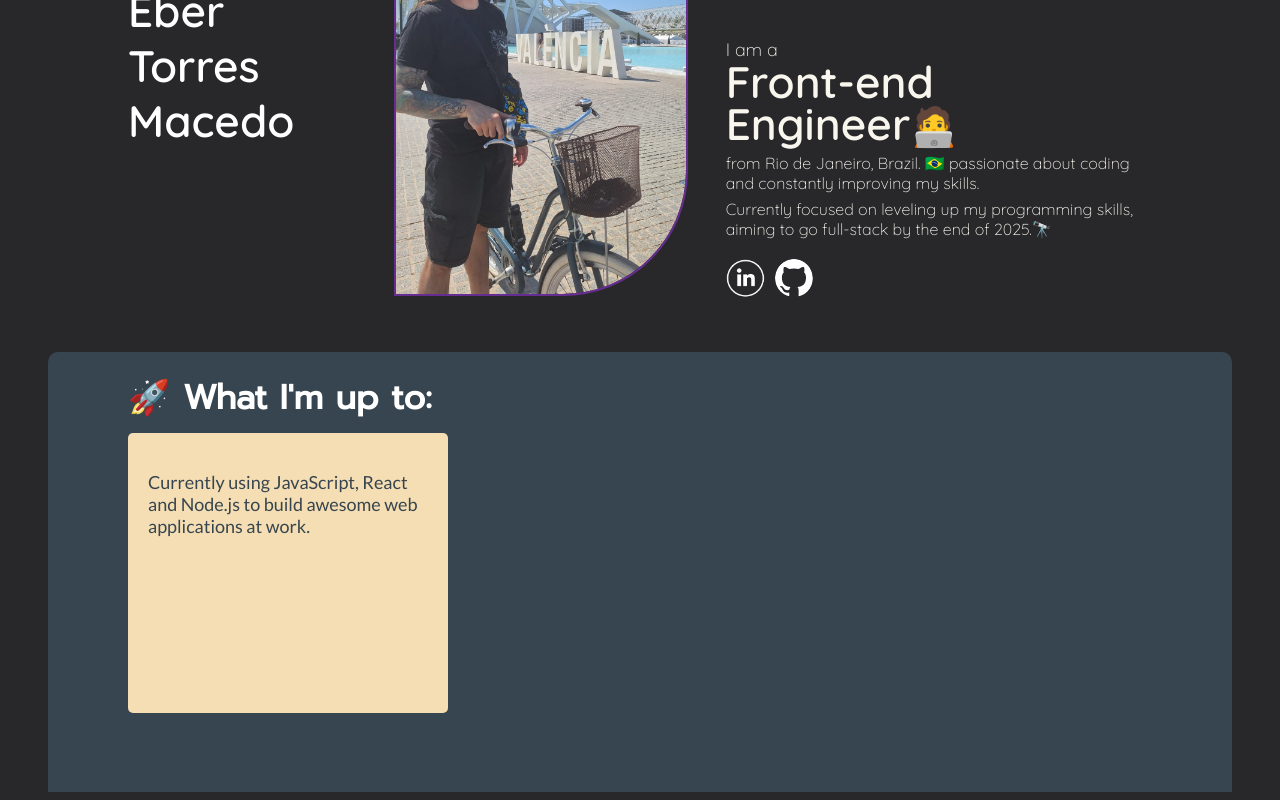
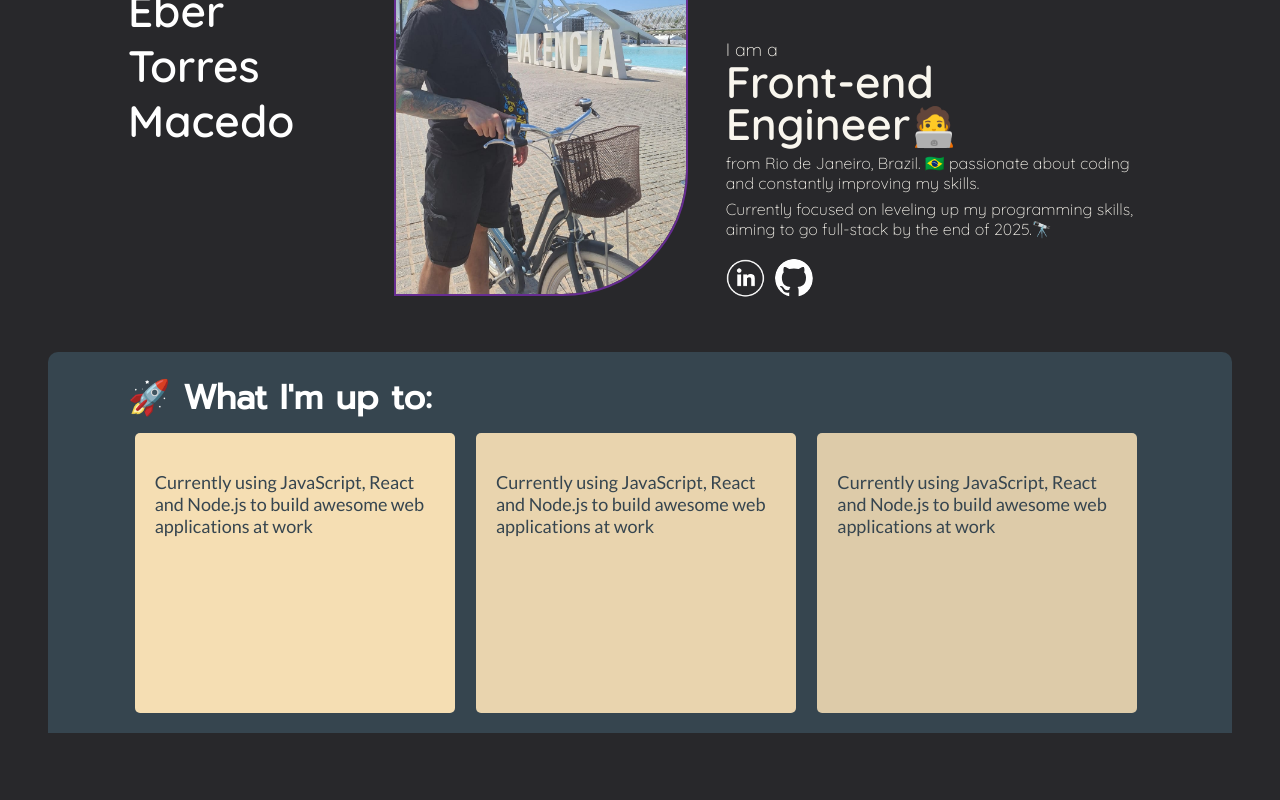
Before and after one commit to ebertm777/epic-profile-site, a Next.js app: page / in a window 1280 px wide. Shown: the part 288-1088 px from the top of the page. After the commit the page ends 1029 px from the top, so only its background shows below. Built offline with nearby package versions, Linux system fonts and the light colour scheme.

Commit message:
added dynamic card gen

```diff
--- a/app/Components/Stack/Stack.jsx
+++ b/app/Components/Stack/Stack.jsx
@@ -1,17 +1,14 @@
 "use client";
 import * as S from "./styles";
+
+const createCards = require("../../Functions/Functions.js");
+const { generateCard } = createCards;
 
 export default function Stack() {
   return (
     <S.Container>
       <S.Title>🚀 What I'm up to:</S.Title>
-      <S.Card>
-      <S.Description>
-        Currently using JavaScript, React and Node.js to build awesome web
-        applications at work.
-      </S.Description>
-      </S.Card>
-      <S.Description></S.Description>
+      <S.CardGroup>{generateCard(3)}</S.CardGroup>
     </S.Container>
   );
 }
--- a/app/Components/Stack/styles.js
+++ b/app/Components/Stack/styles.js
@@ -4,7 +4,6 @@ export const Container = styled.div`
   width: 100%;
   display: flex;
   max-width: 1040px;
-  height: 400px;
   margin-top: 50px;
   background-color: #36454f;
   border-top-left-radius: 10px;
@@ -22,6 +21,19 @@ export const CardGroup = styled.div`
   display: flex;
   flex-direction: row;
   width: 100%;
+  justify-content: space-around;
+
+  #card-0 {
+    background-color: #f5deb3;
+  }
+
+  #card-1 {
+    background-color: #e9d4ae;
+  }
+
+  #card-2 {
+    background-color: #ddcba9;
+  }
 `;
 
 export const Card = styled.div`
@@ -30,9 +42,10 @@ export const Card = styled.div`
   display: flex;
   flex-direction: column;
   border-radius: 5px;
-  background-color: #F5DEB3;
+
   padding: 20px;
   margin-top: 10px;
+  margin-right: 8px;
 `;
 
 export const Title = styled.h1`
--- a/app/Constants/SiteData.js
+++ b/app/Constants/SiteData.js
@@ -1,5 +1,3 @@
-import * as S from "../Main/styles";
-
 export const menuData = [
   { href: "#", name: "Contact" },
   { href: "#", name: "Projects" },
@@ -9,3 +7,9 @@ export const menuData = [
 
 export const linkedinLink = "https://www.linkedin.com/in/ebermacedo/";
 export const githubLink = "https://github.com/ebertm777";
+
+export const cardData = [
+  "Currently using JavaScript, React and Node.js to build awesome web applications at work",
+  "Currently using JavaScript, React and Node.js to build awesome web applications at work",
+  "Currently using JavaScript, React and Node.js to build awesome web applications at work",
+];
--- a/app/Functions/Functions.js
+++ b/app/Functions/Functions.js
@@ -1,10 +1,19 @@
-function goToMyGithub() {
-  window.location.href = "https://github.com/ebertm777";
+import { Card } from "../Components/Stack/styles";
+import { Description } from "../Components/Stack/styles";
+import { cardData } from "../Constants/SiteData";
+
+function generateCard(card) {
+  let cards = [];
+  for (let i = 0; i < card; i++) {
+    cards.push(
+      <Card key={i} id={`card-${i}`}>
+        <Description>
+          {cardData[i]}
+        </Description>
+      </Card>
+    );
+  }
+  return cards;
 }
 
-function goToMyLinkedin() {
-  window.location.href = "https://www.linkedin.com/in/ebermacedo";
-}
-
-module.exports.goToMyGithub = goToMyGithub;
-module.exports.goToMyLinkedin = goToMyLinkedin;
+module.exports.generateCard = generateCard;
--- a/app/Main/Main.jsx
+++ b/app/Main/Main.jsx
@@ -4,9 +4,6 @@ import GlobalStyle from "./../Constants/GlobalStyle.js";
 import Bio from "../Components/Bio/Bio";
 import Stack from "../Components/Stack/Stack";
 import { menuData } from "../Constants/SiteData";
-
-const redirectMe = require("../Functions/Functions.js");
-const { goToMyGithub, goToMyLinkedin } = redirectMe;
 
 const MenuComponents = (name) => {
   return <S.TopMenuItens>{name}</S.TopMenuItens>;
@@ -38,8 +35,8 @@ export default function Main() {
         </S.Elements>
       </S.TopMenu>
       <S.PersonalContainer>
-      <Bio/>
-      <Stack/>
+        <Bio />
+        <Stack />
       </S.PersonalContainer>
     </S.Container>
   );
```
